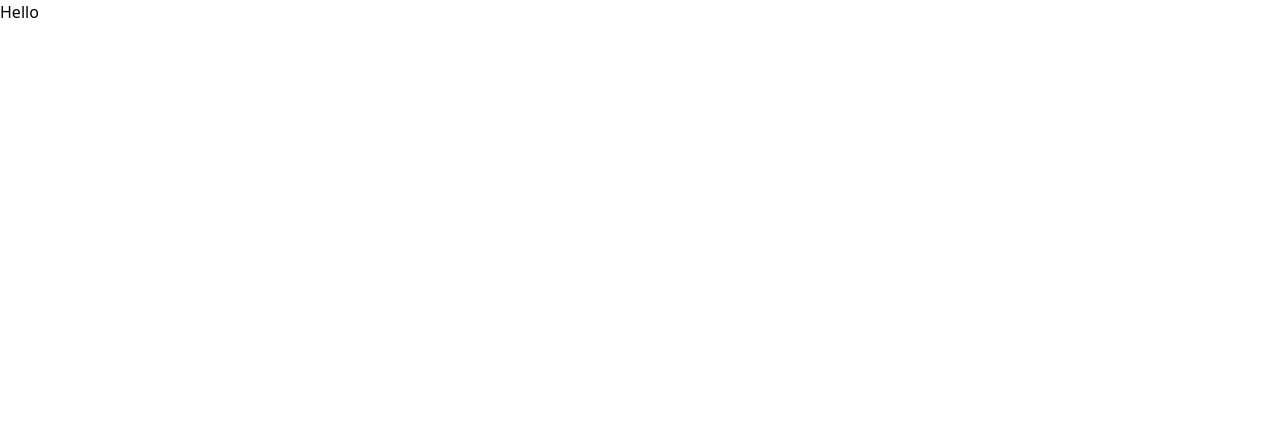
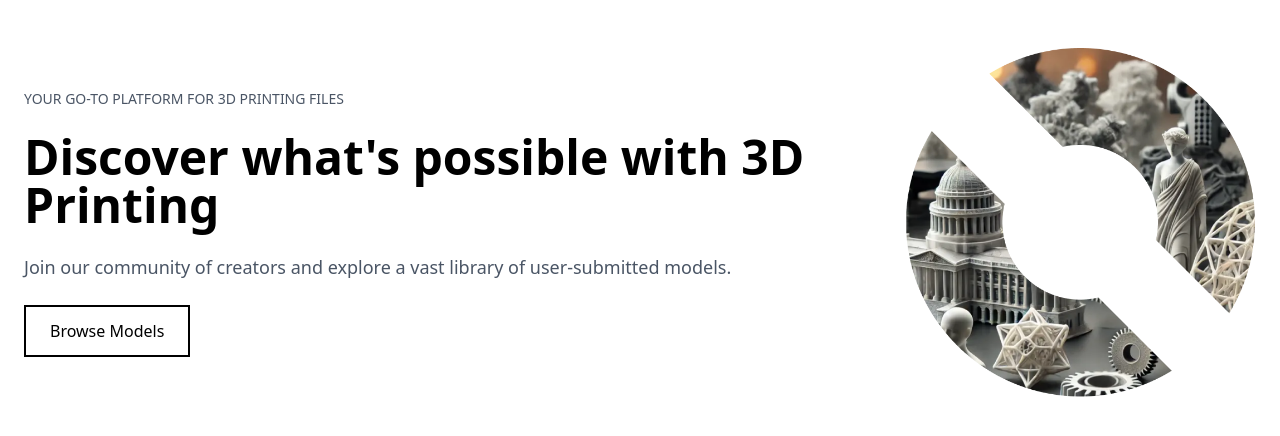
Before and after one commit to NicholasCloud4/print-forge, a Next.js app: page / in a window 1280 px wide. Shown: the top 436 px of the page. Built offline with nearby package versions, Linux system fonts and the light colour scheme.

Commit message:
Created home page

```diff
--- /dev/null
+++ b/app/about/page.tsx
@@ -0,0 +1,7 @@
+export default function AboutPage() {
+    return (
+        <main>
+            <h1>About Page</h1>
+        </main>
+    );
+}
--- a/app/page.tsx
+++ b/app/page.tsx
@@ -1,11 +1,35 @@
 /**
- * Challenge: Create the PrintForge Home Page
- *
- * For this (and all future challenges, unless I say otherwise),
- * I won't expect you to put much effort into the CSS of the
- * challenges.
+ * Challenge: Create the About page. This page will be
+ * accessible at the `/about` route. (e.g. printforge.com/about)
  */
 
 export default function Home() {
-    return <h1>Hello</h1>;
+    return (
+        <main>
+            <section className="flex flex-col-reverse items-center justify-between gap-8 px-6 py-12 mx-auto md:flex-row max-w-7xl">
+                <div className="flex-1 space-y-6">
+                    <p className="hidden text-sm text-gray-600 uppercase md:block">
+                        Your go-to platform for 3D printing files
+                    </p>
+                    <h1 className="text-4xl font-bold md:text-5xl">
+                        Discover what's possible with 3D Printing
+                    </h1>
+                    <p className="text-lg text-gray-600">
+                        Join our community of creators and explore a vast
+                        library of user-submitted models.
+                    </p>
+
+                    <div className="flex gap-4">
+                        <button
+                            href="/3d-models"
+                            className="px-6 py-3 text-black transition duration-100 bg-white border-2 border-black hover:bg-black hover:text-white"
+                        >
+                            Browse Models
+                        </button>
+                    </div>
+                </div>
+                <img src="hero-image.png" width={350} />
+            </section>
+        </main>
+    );
 }
```
Also changed, not shown: public/hero-image 1.png (added), public/hero-image.png (added).
